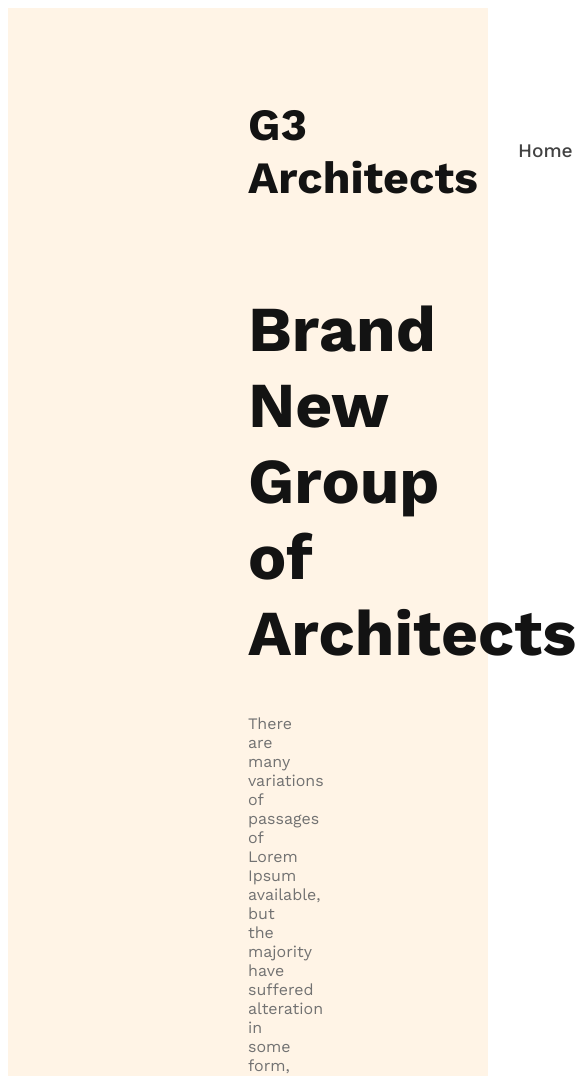
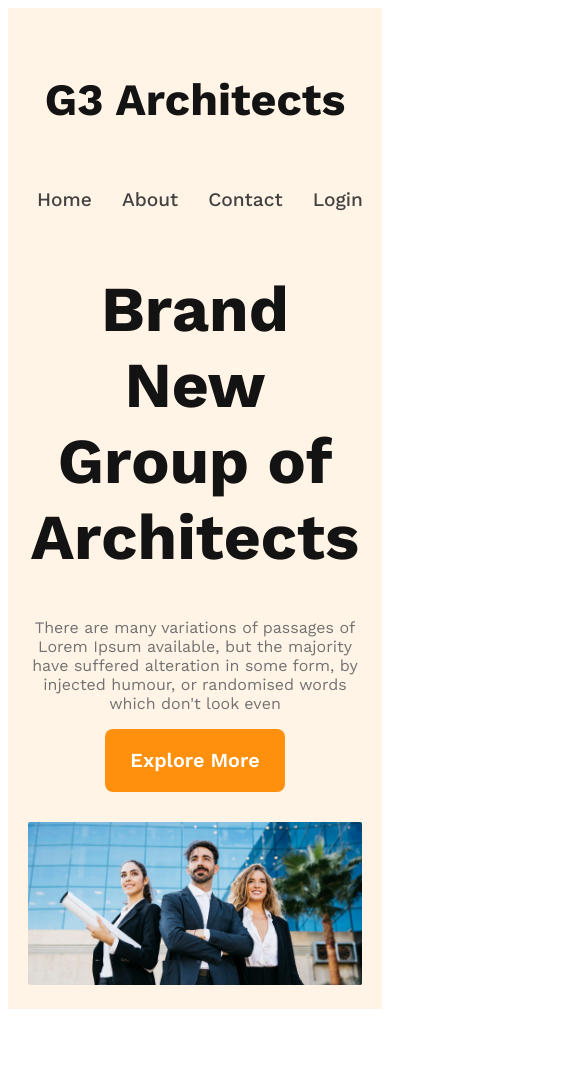
Before and after one commit to Suborna589/g3-architects-website, a plain HTML site: page index.html in a window 390 px wide. Shown: the top 1076 px of the page, 585 px wide, since content can reach past the window. After the commit the page ends 1017 px from the top, so only its background shows below. Drawn offline with nearby package versions, Linux system fonts and the light colour scheme.

Commit message:
my header rsposive content end of moblie and tablet

```diff
--- a/styles/architect.css
+++ b/styles/architect.css
@@ -8,6 +8,14 @@
 }
 
 .btn-primary{
+    border-radius: 8px;
+   background:#FF900E;
+    color: #fff;
+    font-size: 1.24rem;
+    padding: 20px 25px ;
+    font-weight: 600;
+    cursor:pointer;
+    border:0;
 
 }
 /* header styles */
@@ -63,3 +71,32 @@ nav li a {
     font-size:1rem;
 
 }
+
+.banner img{
+    margin-top: 30px;
+    width: 100%;
+}
+
+/* responsive media query */
+ /*For mobile device  */
+@media screen and (max-width:576px){
+    header{
+        padding:20px;
+
+    }
+    nav{
+        flex-direction:column;
+    }
+}
+
+/* Tablet or medium device */
+
+@media screen and (min-width:576px) and (max-width:992px){
+    header{
+        padding:50px;
+    }
+    nav{
+        flex-direction: column;
+    }
+
+}
```
